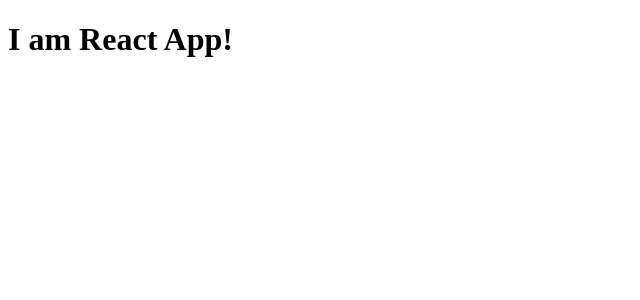
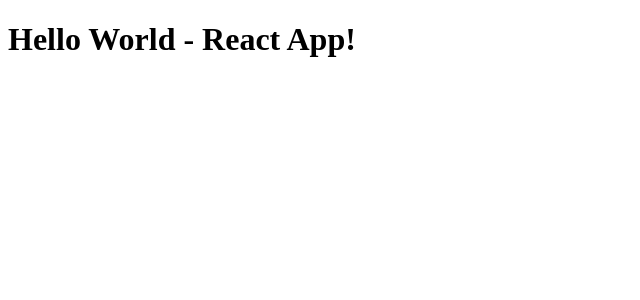
Before and after one commit to MClubPau/electronChat, a React app: page / in a window 1280 px wide. Shown: the top 300 px of the page, without its empty margins (0-640 px from the left). Built offline with nearby package versions, Linux system fonts and the light colour scheme.

Commit message:
source map + debugging

```diff
--- /dev/null
+++ b/src/js/App.js
@@ -0,0 +1,10 @@
+import React from "react";
+
+export default function App() {
+    const title = "Hello World ";
+    const enhancedTitle = title + ' - React App!';
+
+    return (
+        <h1>{ enhancedTitle }</h1>
+    )
+}
--- a/src/js/index.js
+++ b/src/js/index.js
@@ -1,5 +1,6 @@
 import React from 'react';
 // import ReactDOM from 'react-dom';
+import App from './App';
 
 /* --------------------------------------------------------------------------------
 ReactDOM.render is no longer supported in React 18. Use createRoot instead.
@@ -11,4 +12,4 @@
 import { createRoot } from 'react-dom/client';
 const container = document.getElementById('electronChat');
 const root = createRoot(container);
-root.render(<h1>I am React App!</h1>);
+root.render(<App />);
```
Also changed, not shown: 1 other file (tests, documents, lock files or other folders).
